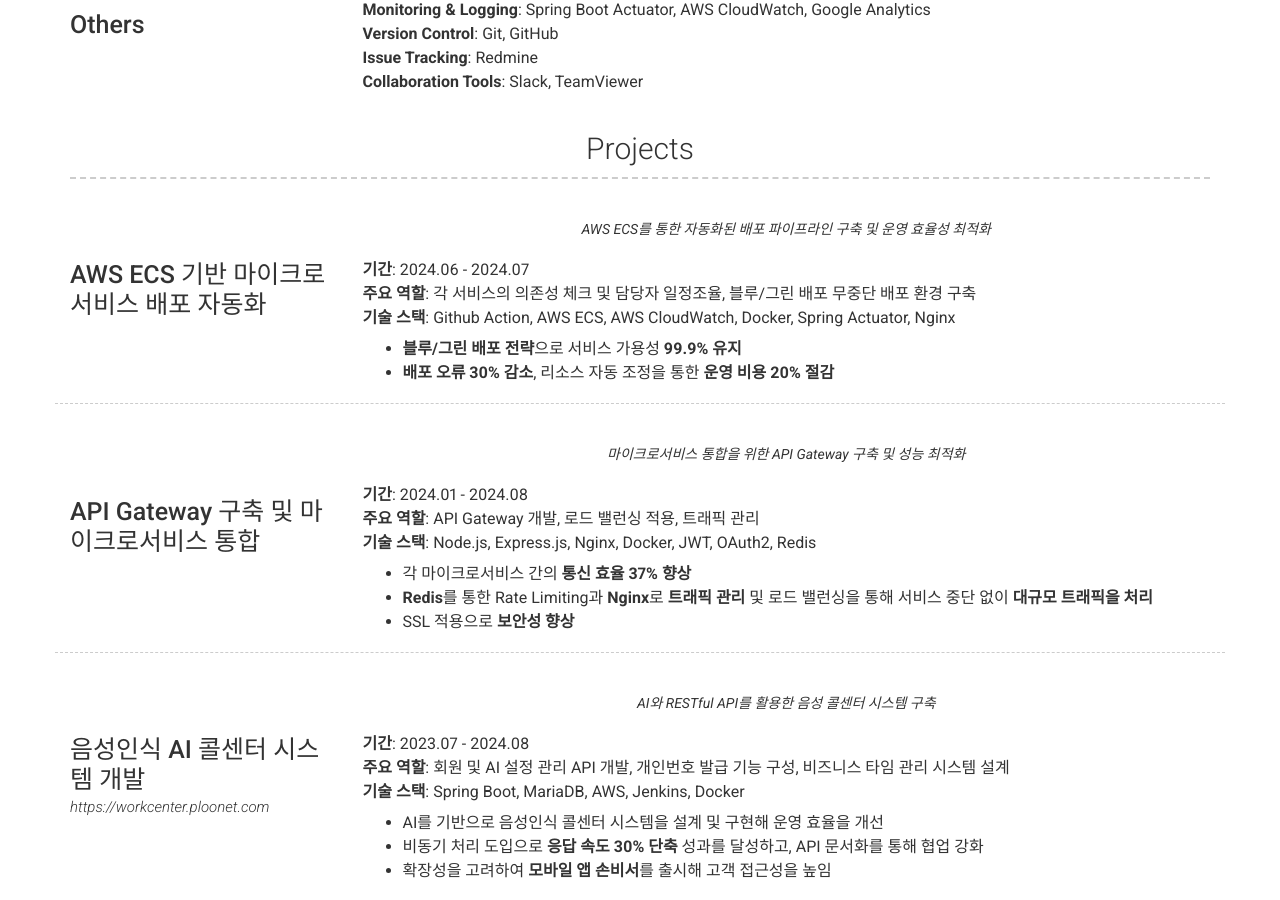
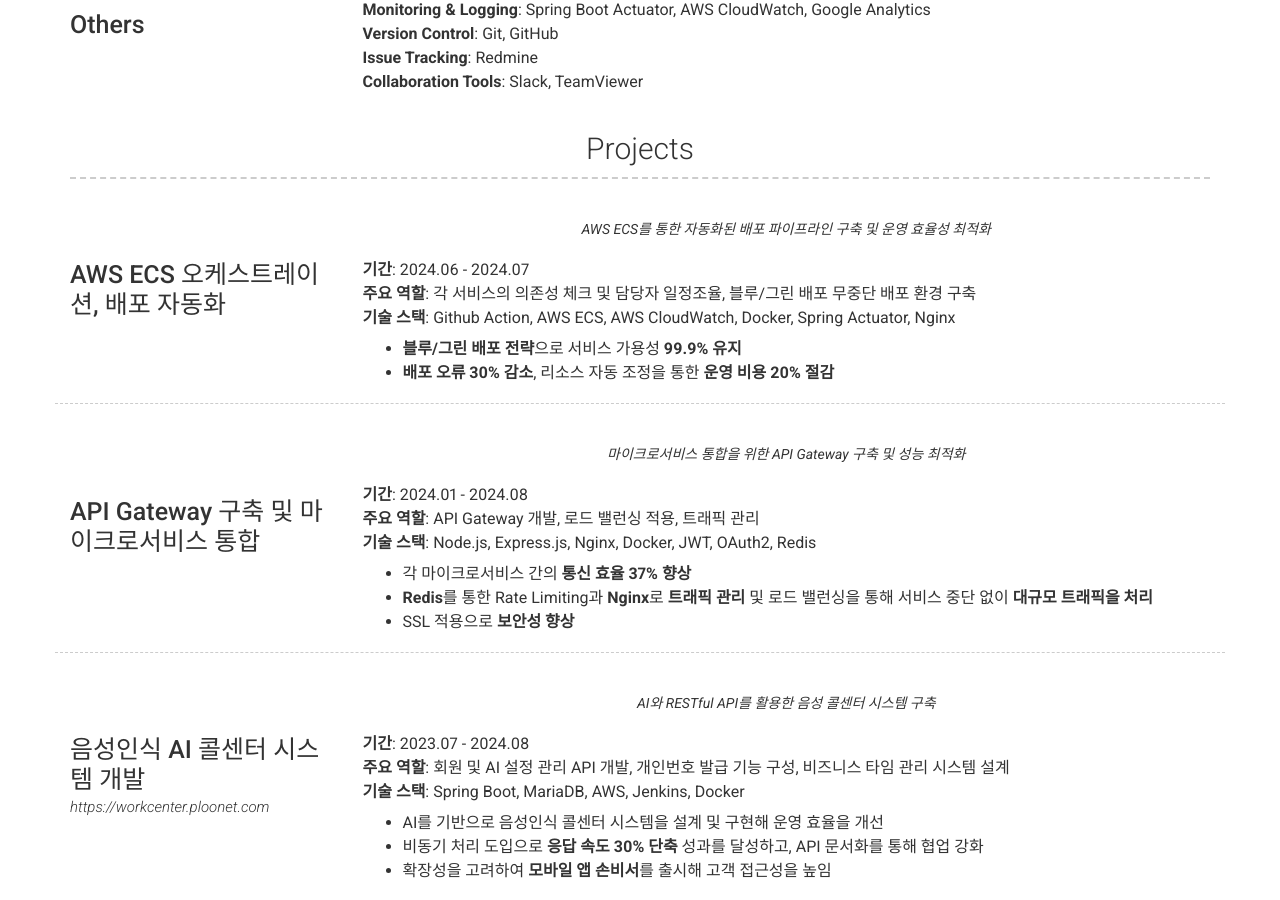
Before and after one commit to devnine-codes/devnine-codes.github.io, a Jekyll site: the page built from index.md, in a window 1280 px wide and 900 px high, scrolled down 1076 px. Built offline with Jekyll 4.4.1, drawn with Linux system fonts in a browser that asks for light colours; nearby versions of some CDN libraries; comment, search, counter and statistics services are not loaded.

Commit message:
_config.yml 업데이트

```diff
--- a/_config.yml
+++ b/_config.yml
@@ -103,7 +103,7 @@ content:
     content:
       - layout: left
         border: weak
-        title: AWS ECS 기반 마이크로서비스 배포 자동화
+        title: AWS ECS 오케스트레이션, 배포 자동화
         quote: >
           AWS ECS를 통한 자동화된 배포 파이프라인 구축 및 운영 효율성 최적화
         description: |
```
